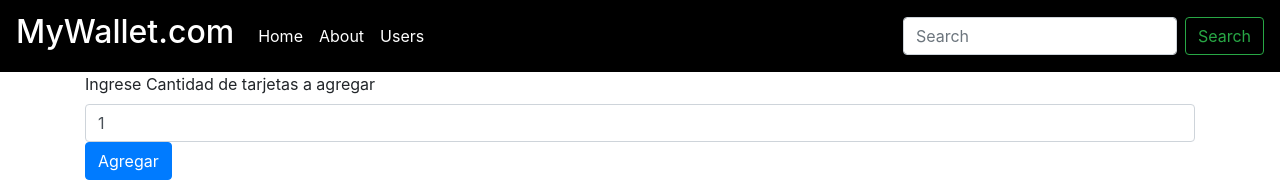
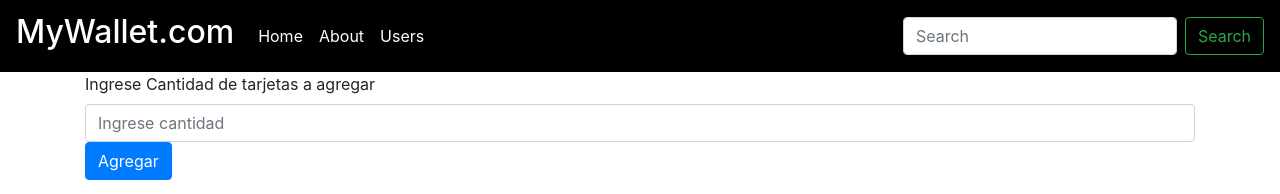
Before and after one commit to delfinaorlansky/Integrador1, a React (Create React App) app in the folder tarjetas-app/: page / in a window 1280 px wide. Shown: the top 194 px of the page. Built offline with nearby package versions, Linux system fonts and the light colour scheme; no server answers.

Commit message:
Arreglamos lo de agregar tarjetas

```diff
--- a/tarjetas-app/src/pages/Home.js
+++ b/tarjetas-app/src/pages/Home.js
@@ -31,8 +31,7 @@ export default function Home() {
         fetch('https://randomuser.me/api/?results= ' +quantityToAdd)
     .then(response => response.json())
     .then(data => {
-      cards=[...cards,data.results];
-
+      setCards([...cards,...data.results]);
     });
 
       };
@@ -44,7 +43,7 @@ export default function Home() {
           <Form>
           <Form.Group controlId="formBasicEmail">
             <Form.Label>Ingrese Cantidad de tarjetas a agregar</Form.Label>
-            <Form.Control value={quantityToAdd} type="number" min="1" max="100" placeholder="Ingrese cantidad"
+            <Form.Control type="number" min="1" max="100" placeholder="Ingrese cantidad"
             onChange={(e)=>{
               if(e.target.value!='')
                 setQuantityToAdd(e.target.value);
```
